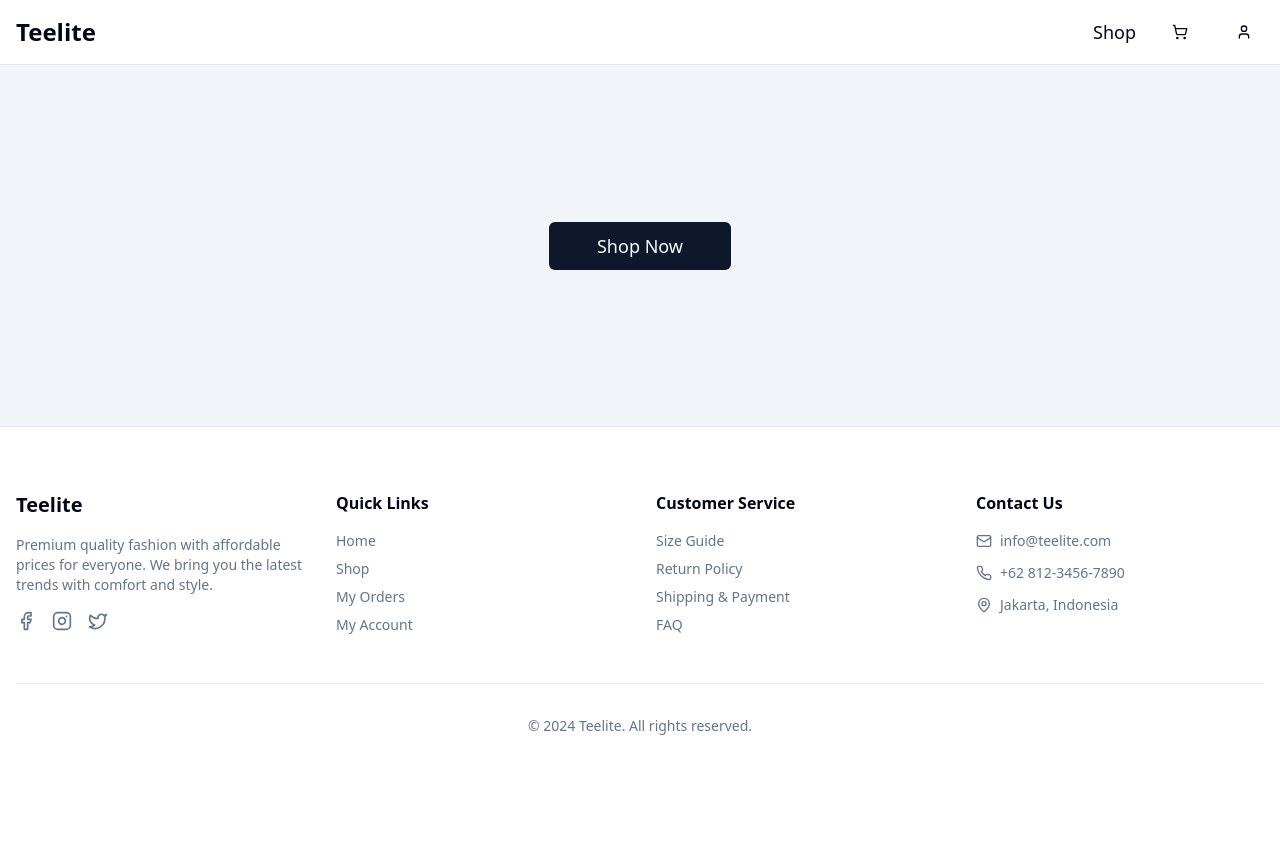
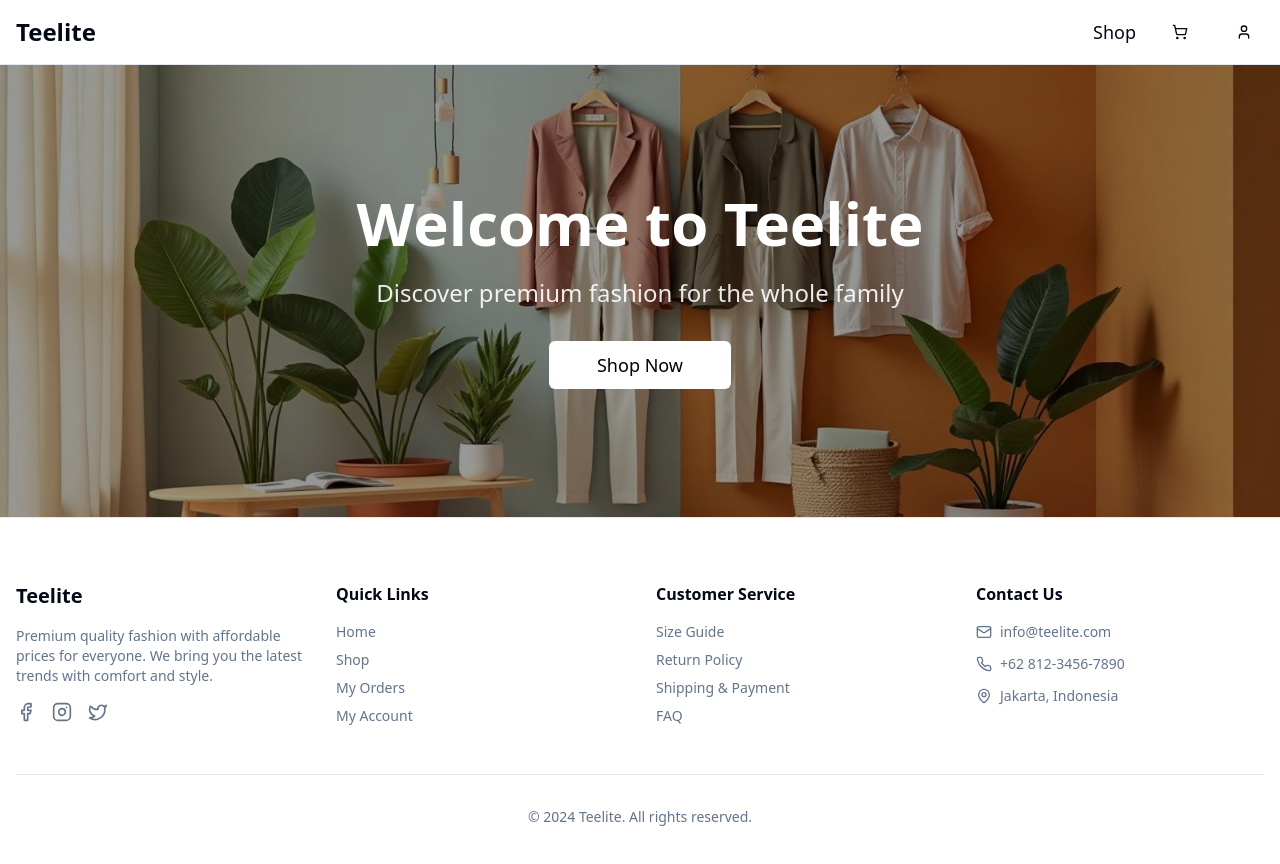
Before and after one commit to rifhrzi/teeliteclub, a React (Vite) app: page / in a window 1280 px wide. Shown: the top 864 px of the page. Before the commit the page ends 800 px from the top, so only its background shows below. Built offline with nearby package versions, Linux system fonts and the light colour scheme.

Commit message:
Add image to page
The AI added an image to the page.

```diff
--- a/src/pages/Index.tsx
+++ b/src/pages/Index.tsx
@@ -1,4 +1,5 @@
 import { Link } from "react-router-dom";
+import heroImage from "@/assets/hero-image.jpg";
 import { ShoppingCart, User } from "lucide-react";
 import { Button } from "@/components/ui/button";
 import { Badge } from "@/components/ui/badge";
@@ -87,15 +88,29 @@ const Index = () => {
       </header>
 
       {/* Hero Section */}
-      <main className="flex-1 bg-muted flex items-center justify-center">
-        <div className="text-center py-32">
+      <main className="flex-1 relative overflow-hidden">
+        <div
+          className="absolute inset-0 bg-cover bg-center bg-no-repeat"
+          style={{ backgroundImage: `url(${heroImage})` }}
+        >
+          <div className="absolute inset-0 bg-black/40" />
+        </div>
+        <div className="relative z-10 flex items-center justify-center min-h-full">
+          <div className="text-center py-32 text-white">
+            <h1 className="text-5xl md:text-6xl font-bold mb-6 animate-fade-in">
+              Welcome to Teelite
+            </h1>
+            <p className="text-xl md:text-2xl mb-8 text-white/90 animate-fade-in">
+              Discover premium fashion for the whole family
+            </p>
             <Button
               size="lg"
-            className="px-12 py-6 text-lg font-medium"
+              className="px-12 py-6 text-lg font-medium bg-white text-black hover:bg-white/90 animate-scale-in"
               asChild
             >
               <Link to="/shop">Shop Now</Link>
             </Button>
+          </div>
         </div>
       </main>
 
```
Also changed, not shown: src/assets/hero-image.jpg (added). Lines whose indentation alone changed are shown as unchanged.
